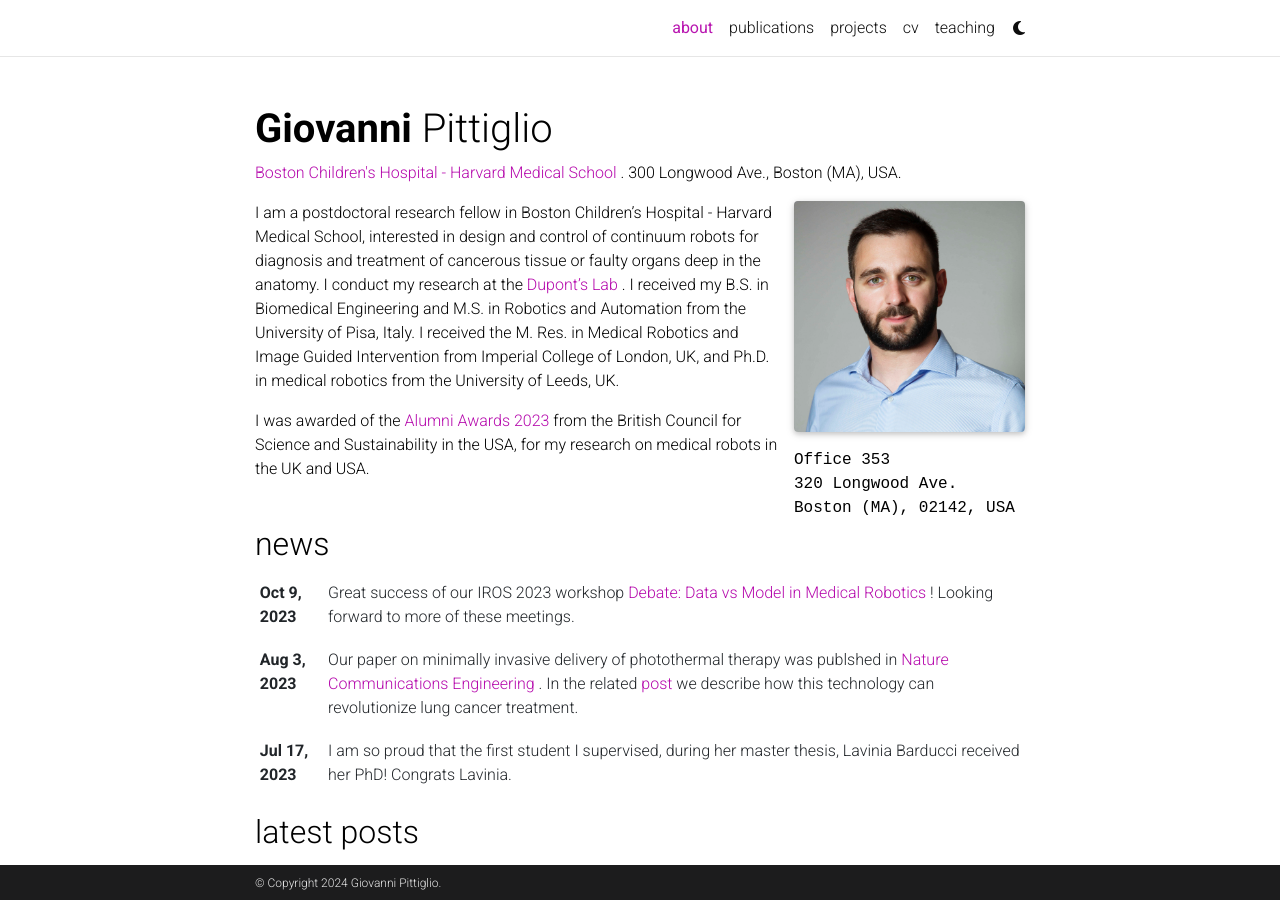
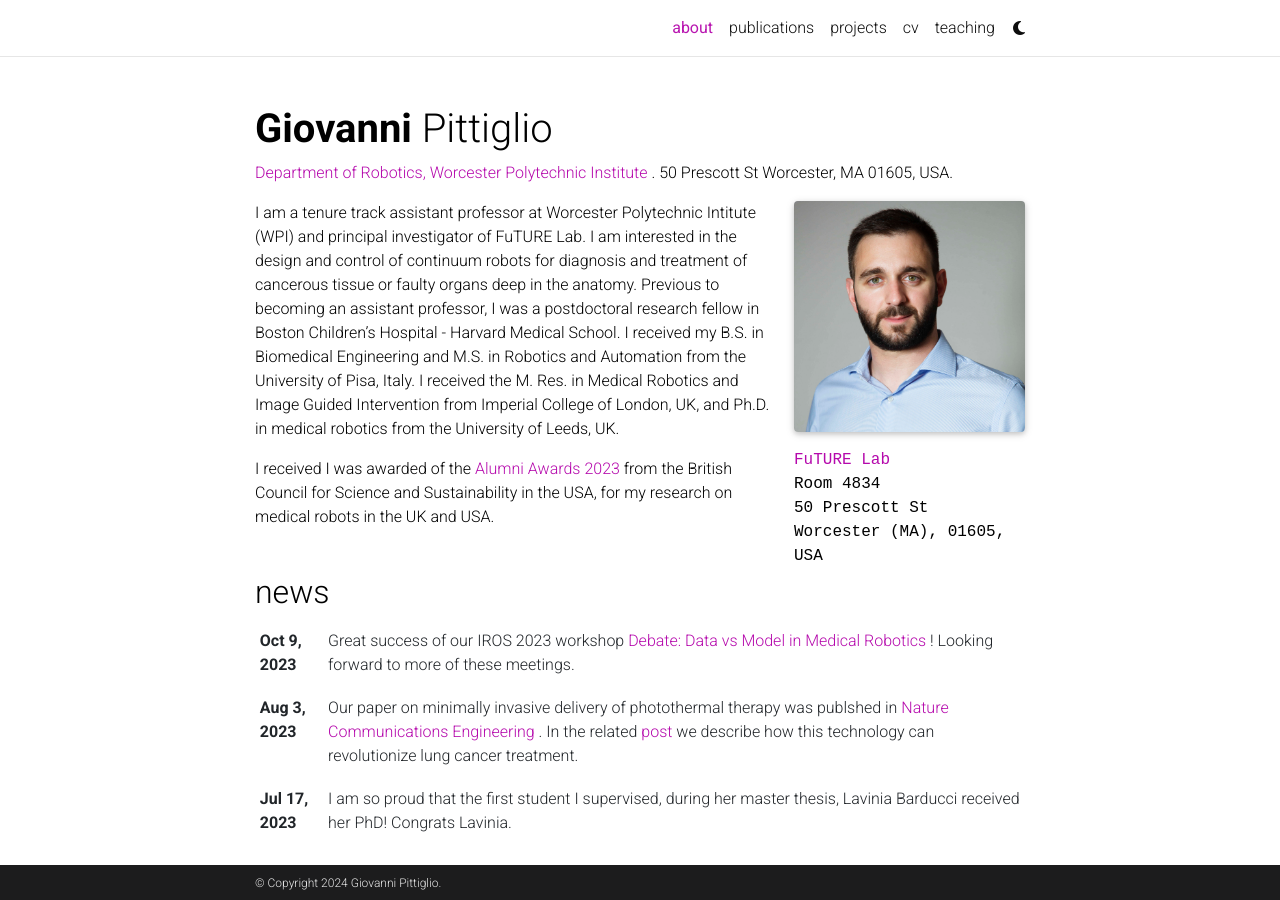
Before and after one commit to giovannipittiglio/giovannipittiglio.github.io, a Jekyll site: the page built from _pages/about.md, in a window 1280 px wide and 900 px high. Built offline with Jekyll 4.4.1, drawn with Linux system fonts in a browser that asks for light colours; comment, search, counter and statistics services are not loaded; a style sheet for code colours, icons or effects is not loaded.

Commit message:
Update about.md

```diff
--- a/_pages/about.md
+++ b/_pages/about.md
@@ -2,23 +2,24 @@
 layout: about
 title: about
 permalink: /
-subtitle: <a href='https://www.childrenshospital.org/'>Boston Children's Hospital - Harvard Medical School </a>. 300 Longwood Ave., Boston (MA), USA.
+subtitle: <a href='https://www.wpi.edu/academics/departments/robotics-engineering'> Department of Robotics, Worcester Polytechnic Institute </a>. 50 Prescott St Worcester, MA 01605, USA.
 
 profile:
   align: right
   image: gpittiglio.jpg
   image_circular: false # crops the image to make it circular
   address: >
-    <p>Office 353</p>
-    <p>320 Longwood Ave.</p>
-    <p>Boston (MA), 02142, USA</p>
+    <p><a href='https://future-lab.wpi.edu/'> FuTURE Lab </a></p>
+    <p>Room 4834</p>
+    <p>50 Prescott St </p>
+    <p>Worcester (MA), 01605, USA</p>
 
 news: true  # includes a list of news items
 latest_posts: true  # includes a list of the newest posts
 selected_papers: true # includes a list of papers marked as "selected={true}"
 social: true  # includes social icons at the bottom of the page
 ---
-I am a postdoctoral research fellow in Boston Children's Hospital - Harvard Medical School, interested in design and control of continuum robots for diagnosis and treatment of cancerous tissue or faulty organs deep in the anatomy. I conduct my research at the <a href='https://robotics.tch.harvard.edu/'>Dupont's Lab </a>.
-I received my B.S. in Biomedical Engineering and M.S. in Robotics and Automation from the University of Pisa, Italy. I received the M. Res. in Medical Robotics and Image Guided Intervention from Imperial College of London, UK, and Ph.D. in medical robotics from the University of Leeds, UK.
+I am a tenure track assistant professor at Worcester Polytechnic Intitute (WPI) and principal investigator of FuTURE Lab. I am interested in the design and control of continuum robots for diagnosis and treatment of cancerous tissue or faulty organs deep in the anatomy.
+Previous to becoming an assistant professor, I was a postdoctoral research fellow in Boston Children's Hospital - Harvard Medical School. I received my B.S. in Biomedical Engineering and M.S. in Robotics and Automation from the University of Pisa, Italy. I received the M. Res. in Medical Robotics and Image Guided Intervention from Imperial College of London, UK, and Ph.D. in medical robotics from the University of Leeds, UK.
 
-I was awarded of the <a href='https://www.britishcouncil.us/studyuk/alumni-awards/2022-23-awardees'> Alumni Awards 2023 </a> from the British Council for Science and Sustainability in the USA, for my research on medical robots in the UK and USA.
+I received I was awarded of the <a href='https://www.britishcouncil.us/studyuk/alumni-awards/2022-23-awardees'> Alumni Awards 2023 </a> from the British Council for Science and Sustainability in the USA, for my research on medical robots in the UK and USA.
```
